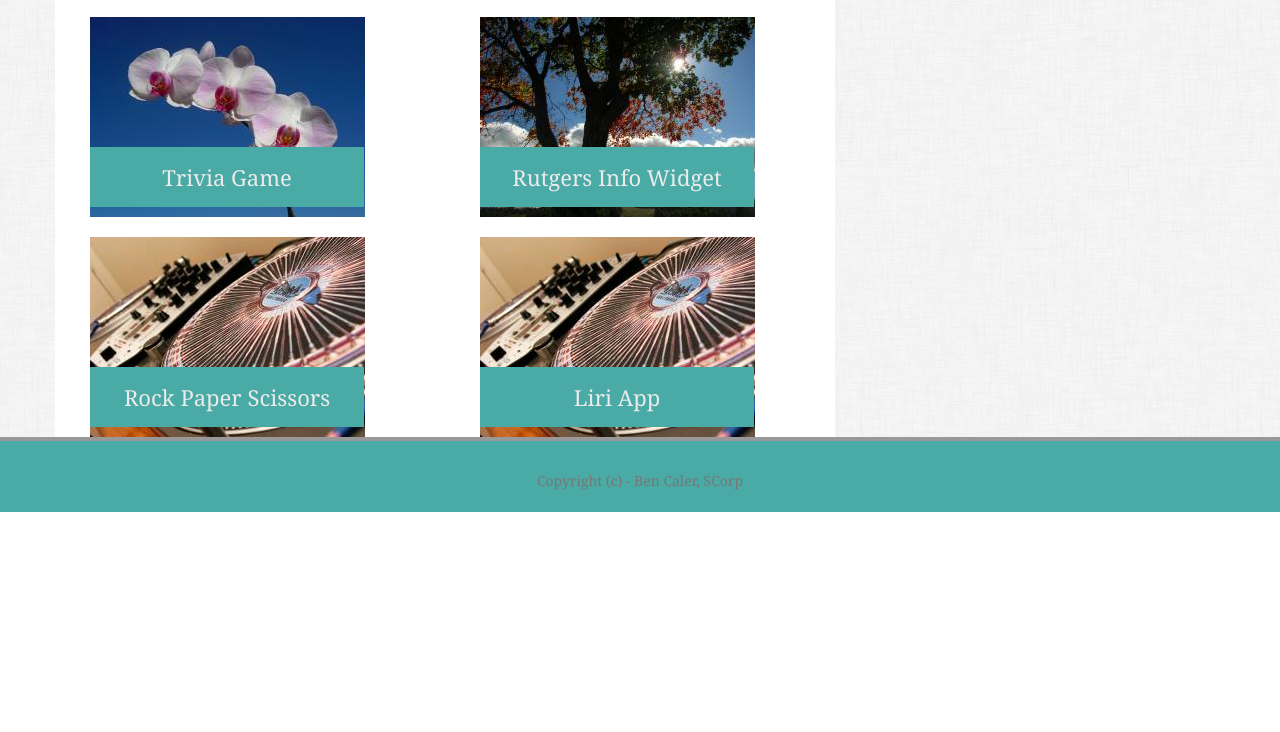
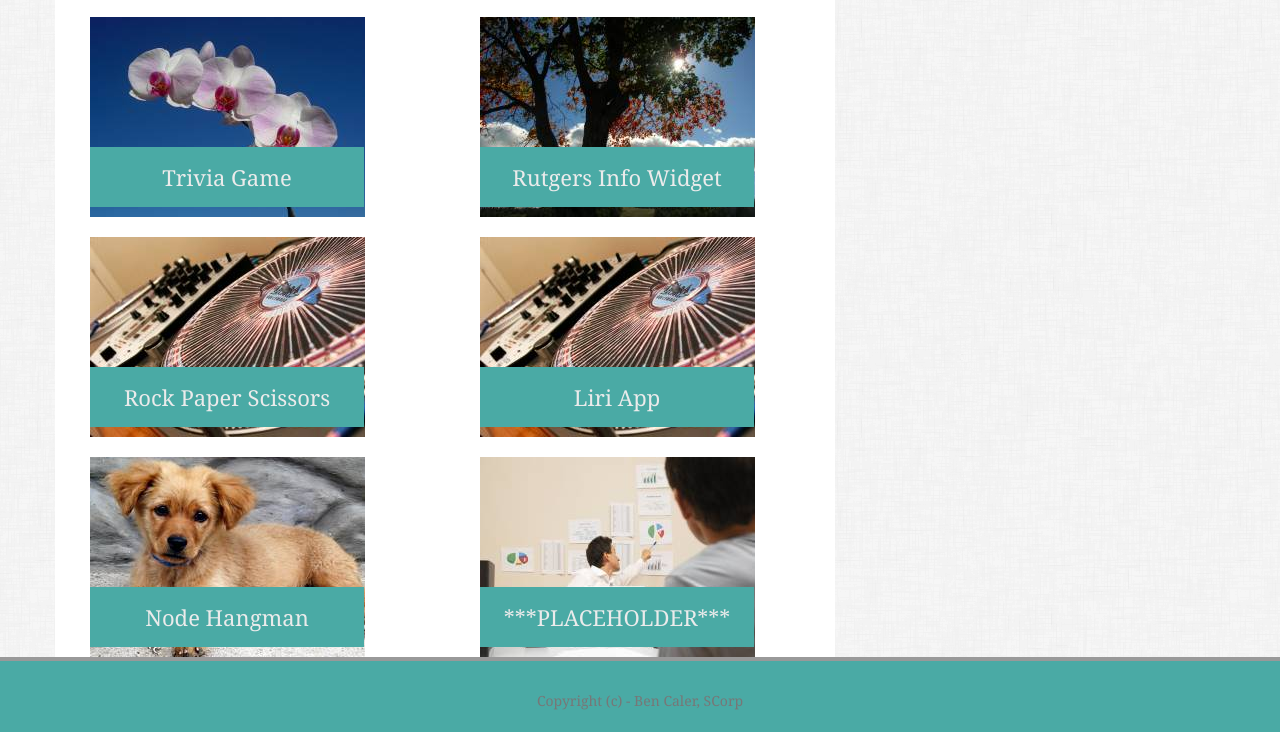
Before and after one commit to benwcaler/Bootstrap-Portfolio, a plain HTML site: page portfolio.html in a window 1280 px wide. Shown: the part 442-1174 px from the top of the page. Before the commit the page ends 954 px from the top, so only its background shows below. Drawn offline with nearby package versions, Linux system fonts and the light colour scheme.

Commit message:
added constructor hangman

```diff
--- a/portfolio.html
+++ b/portfolio.html
@@ -100,6 +100,24 @@
                         </div>
                     </div>
                 </div>
+                <div class="row about">
+                    <div class="col-md-6">
+                        <div class="portImg">
+                            <img src="assets/images/animals.jpg" alt="puppy">
+                            <a href="https://github.com/benwcaler/constructor_hangman">
+                                <h1 class="portName">Node Hangman</h1>
+                            </a>
+                        </div>
+                    </div>
+                    <div class="col-md-6">
+                        <div class="portImg">
+                            <img src="assets/images/business.jpg" alt="business">
+                            <!-- <a href="https://benwcaler.github.io/rpgGame/"> -->
+                                <h1 class="portName">***PLACEHOLDER***</h1>
+                            </a>
+                        </div>
+                    </div>
+                </div>
             </div>
             <div class="col-md-4 col-sm-4">
                 <div class="panel panel-default">
```
